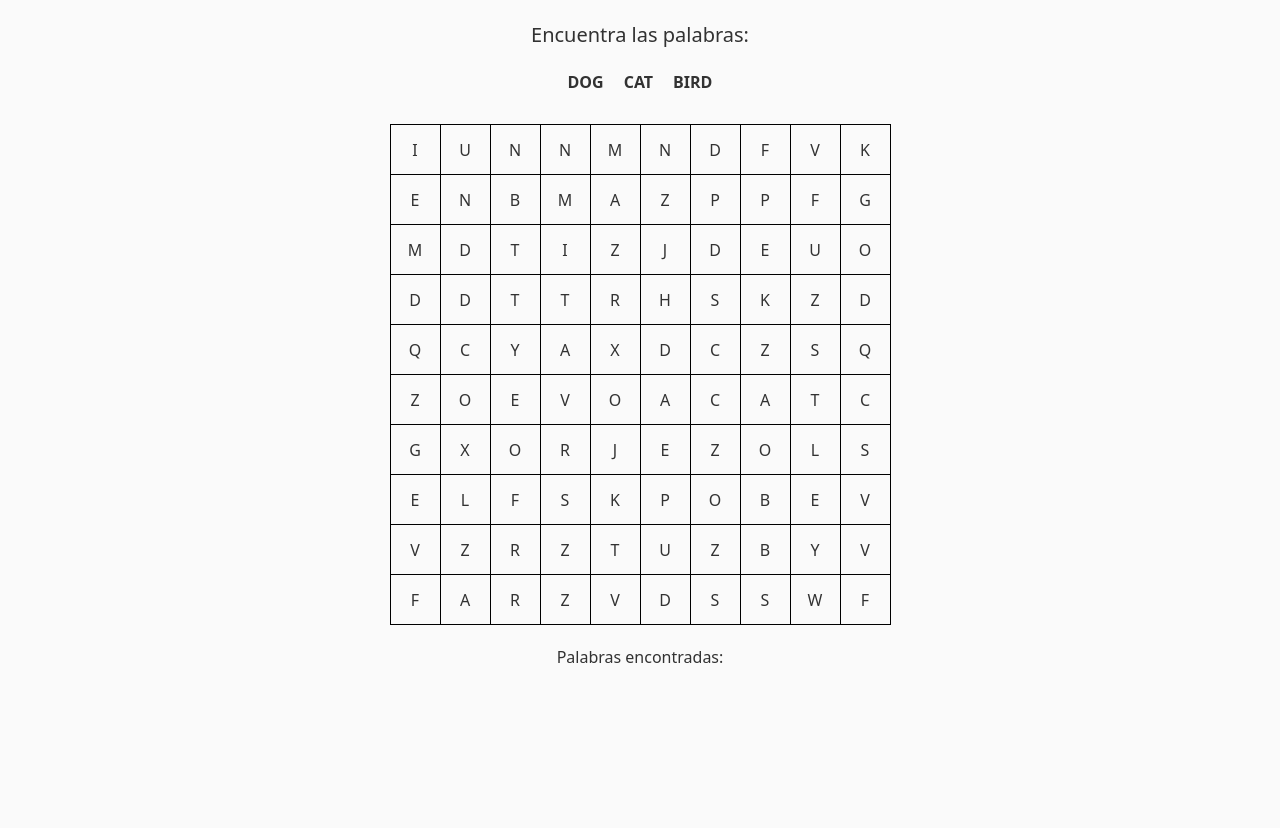
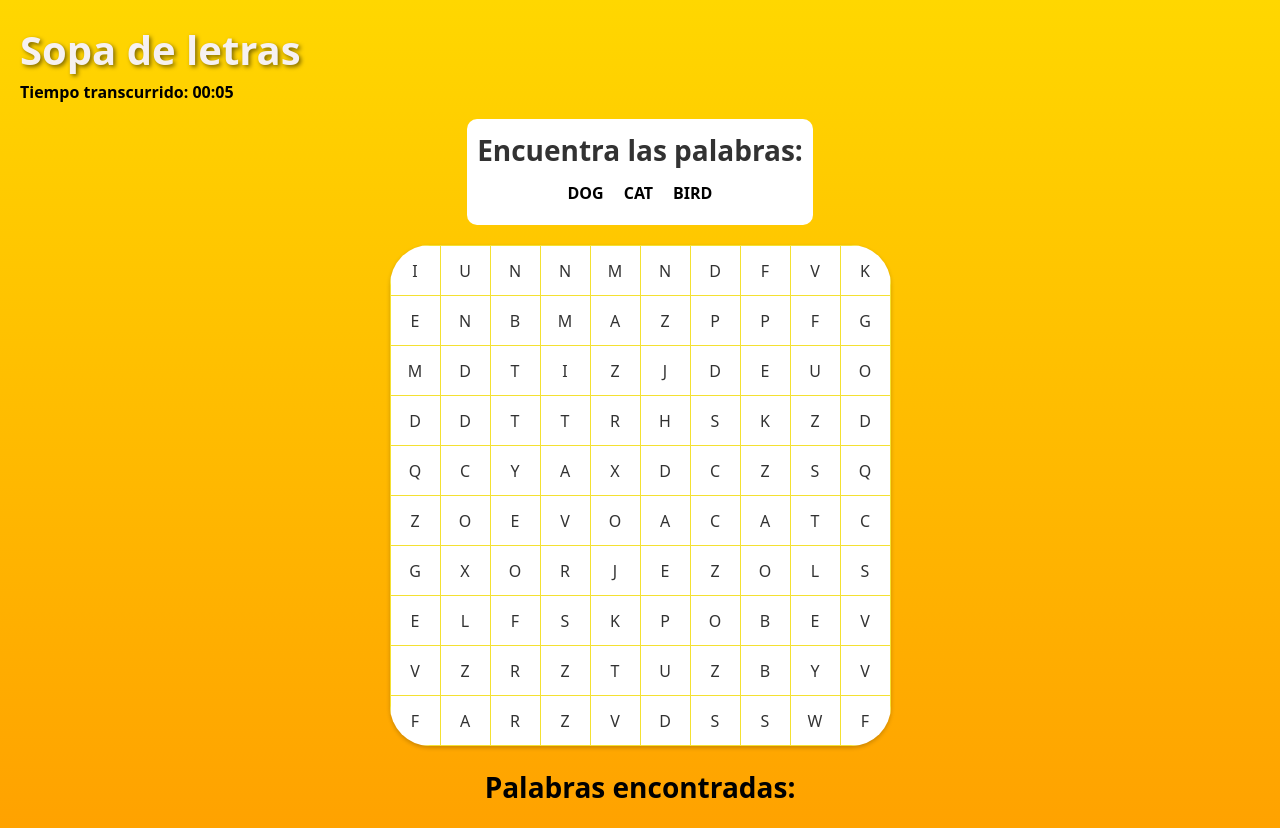
Before and after one commit to AvaibleUser/gamification, an Angular app in the folder client/: page /playsopa in a window 1280 px wide. Before the commit the page ends 800 px from the top, so only its background shows below. Built offline with nearby package versions, Linux system fonts and the light colour scheme.

Commit message:
board colors

```diff
--- a/client/src/app/gameTwo/game-sopa/game-sopa.component.css
+++ b/client/src/app/gameTwo/game-sopa/game-sopa.component.css
@@ -1,11 +1,39 @@
+:host {
+  display: flex;
+  flex-direction: column;
+  justify-content: flex-start;
+  min-height: 100vh;
+  background: linear-gradient(to bottom, #FFD700, #ffa200); /* Degradado lineal de dos colores */
+  padding: 20px;
+}
+
 .game-container {
   text-align: center;
-  margin-top: 20px;
+  margin-top: 5px;
 }
 
-h2 {
+.header {
+  justify-content: space-between;
+  margin-bottom: 10px;
+}
+
+.title {
+  font-size: 40px;
+  font-weight: bold;
+  color: rgb(246, 241, 241);
+  text-shadow: 2px 2px 4px rgba(0, 0, 0, 0.5);
+
+}
+
+.timer {
+  font-weight: bold;
+  color: black;
+}
+
+.word-list {
+  display: inline-block;
   font-size: 20px;
-  margin-bottom: 10px;
+  font-weight: bold;
 }
 
 ul {
@@ -18,6 +46,7 @@ li {
   padding: 5px;
   margin: 5px;
   font-weight: bold;
+  color: black;
 }
 
 li.found {
@@ -27,6 +56,11 @@ li.found {
 table {
   border-collapse: collapse;
   margin: 20px auto;
+  background-color: #FFFFFF; /* Tablero blanco */
+  box-shadow: 0 2px 4px rgba(0, 0, 0, 0.2); /* Sombra para un aspecto moderno */
+  border: none; /* Elimina el borde por defecto de la tabla */
+  border-radius: 40px; /* Bordes redondos para el tablero */
+  overflow: hidden; /* Evita que el contenido sobresalga del borde redondeado */
 }
 
 td {
@@ -35,8 +69,49 @@ td {
   text-align: center;
   border: 1px solid black;
   cursor: pointer;
+  transition: transform 0.2s ease-in-out;
+  border-color: #f4e132;
 }
 
 td.selected {
   background-color: yellow;
 }
+
+td:hover,
+td.selected {
+  transform: scale(1.1);
+  background-color: yellow;
+}
+
+h3:only-child {
+  margin-bottom: 20px;
+}
+
+.game-container > h2:first-child {
+  margin-top: 0;
+  font-size: 28px;
+  font-weight: bold;
+  color: black;
+}
+
+.found-words {
+  color: #6b21ab;
+}
+.game-container > h3 {
+  margin-top: 0;
+  font-size: 28px;
+  font-weight: bold;
+  color: black;
+}
+
+.words-container {
+  background-color: #FFFFFF; /* Fondo blanco */
+  padding: 10px; /* Espaciado interno para el contenido */
+  display: inline-block;
+  border-radius: 10px;
+}
+
+.words-container .encuentra {
+  font-size: 28px; /* Tamaño de letra */
+  font-weight: bold; /* Negrita */
+}
--- a/client/src/app/gameTwo/game-sopa/game-sopa.component.html
+++ b/client/src/app/gameTwo/game-sopa/game-sopa.component.html
@@ -1,11 +1,17 @@
+<div class="header">
+  <h3 class="title">Sopa de letras</h3>
+  <h3 class="timer">Tiempo transcurrido: {{ formatTime(timeElapsed) }}</h3>
+</div>
+
 <div class="game-container">
-  <h2>Encuentra las palabras:</h2>
-  <ul>
+  <div class="words-container">
+    <h2 class="encuentra">Encuentra las palabras:</h2>
+    <ul>
     <li *ngFor="let word of wordsToFind" [class.found]="isWordFound(word.toLowerCase())">
       {{ word }}
     </li>
   </ul>
-
+</div>
   <table>
     <tr *ngFor="let row of letters; let rowIndex = index">
       <td *ngFor="let letter of row; let colIndex = index"
@@ -16,7 +22,7 @@
     </tr>
   </table>
 
-  <h3>Palabras encontradas:</h3>
+  <h3 class="found-words">Palabras encontradas:</h3>
   <ul>
     <li *ngFor="let word of foundWords">{{ word }}</li>
   </ul>
--- a/client/src/app/gameTwo/game-sopa/game-sopa.component.ts
+++ b/client/src/app/gameTwo/game-sopa/game-sopa.component.ts
@@ -9,16 +9,47 @@ export class GameSopaComponent {
   size = 10; // Tamaño del tablero
   alphabet = 'ABCDEFGHIJKLMNOPQRSTUVWXYZ'; // Alfabeto para generar letras aleatorias
   letters: string[][] = [];
+
+  //Arreglo que tiene las palabras
   wordsToFind: string[] = ['DOG', 'CAT', 'BIRD'];
   selectedLetters: { row: number, col: number }[] = [];
   foundWords: string[] = []; // Palabras encontradas
   gameFinished = false;
+  selectedWord: string = '';
+
+  //Variables para el tiempo
+  timeElapsed = 0; // Tiempo transcurrido en segundos
+  timerInterval: any; // Variable para almacenar el intervalo del temporizador
 
   constructor() {}
 
   ngOnInit(): void {
     this.generateBoard();
+    this.startTimer();
   }
+
+//-----------------------------------------VARIABLES DEL TIEMPO
+startTimer(): void {
+  this.timerInterval = setInterval(() => {
+    this.timeElapsed++;
+  }, 1000);
+}
+
+stopTimer(): void {
+  clearInterval(this.timerInterval);
+}
+
+formatTime(time: number): string {
+  const minutes = Math.floor(time / 60);
+  const seconds = time % 60;
+  return `${this.padTime(minutes)}:${this.padTime(seconds)}`;
+}
+
+padTime(time: number): string {
+  return time < 10 ? `0${time}` : `${time}`;
+}
+
+//-------------------------------------LOGIA DEL Tablero
 
   generateBoard(): void {
     this.letters = [];
@@ -115,6 +146,7 @@ export class GameSopaComponent {
     }
   }
 
+ //----------------------------------------------------------------Logica del la seleccion de palabras
   selectLetter(rowIndex: number, colIndex: number): void {
     const letterAlreadySelected = this.selectedLetters.some(
       (letter) => letter.row === rowIndex && letter.col === colIndex
@@ -128,16 +160,38 @@ export class GameSopaComponent {
       this.selectedLetters.push({ row: rowIndex, col: colIndex });
     }
 
+    // Actualizar la palabra seleccionada actualmente
+    this.selectedWord = this.findWordFromLetters();
+
+    // Verificar si se ha seleccionado una palabra completa
+    if (this.selectedWord && this.selectedLetters.length === this.selectedWord.length) {
+      console.log("Has encontrado una palabra");
+      if (this.isWordFound(this.selectedWord)) {
+
+      }
+    }
+
+    // Verificar si se han encontrado todas las palabras
     this.checkSelectedWords();
+  }
+
+  findWordFromLetters(): string {
+    let word = '';
+    const sortedLetters = this.selectedLetters.sort((a, b) => a.row - b.row || a.col - b.col);
+
+    for (const letter of sortedLetters) {
+      word += this.letters[letter.row][letter.col];
+    }
+
+    return word;
   }
 
   checkSelectedWords(): void {
     const selectedWords: string[] = [];
 
     for (const word of this.wordsToFind) {
-      const foundWord = this.findWord(word.toUpperCase()); // Convertir la palabra a mayúsculas
-      if (foundWord && !selectedWords.includes(foundWord)) {
-        selectedWords.push(foundWord);
+      if (this.isWordFound(word.toUpperCase())) {
+        selectedWords.push(word);
       }
     }
 
@@ -150,6 +204,9 @@ export class GameSopaComponent {
       }
     }
 
+    // Verificar si se ha encontrado la palabra seleccionada completamente
+    const selectedWordFound = this.foundWords.includes(this.selectedWord);
+
     // Verificar si se han encontrado todas las palabras
     const lowercaseWordsToFind = this.wordsToFind.map(word => word.toLowerCase());
     const lowercaseFoundWords = this.foundWords.map(word => word.toLowerCase());
@@ -157,8 +214,17 @@ export class GameSopaComponent {
 
     if (allWordsFound) {
       this.gameFinished = true;
+      this.stopTimer();
+      const finalTime = this.formatTime(this.timeElapsed);
       console.log("Has encontrado todas las palabras");
-      alert('Has encontrado todas las palabras');
+//      alert('Has encontrado todas las palabras');
+      alert(`¡Has encontrado todas las palabras!\nTiempo final: ${finalTime}`);
+    } else if (selectedWordFound) {
+      console.log("Has encontrado una palabra");
+      // Mostrar la palabra encontrada solo si se han seleccionado todas las letras
+      if (this.selectedWord.length === selectedWords.find(word => word === this.selectedWord)?.length) {
+      //  alert(`Has encontrado la palabra: ${this.selectedWord}`);
+      }
     }
   }
 
@@ -206,7 +272,6 @@ export class GameSopaComponent {
   isWord(word: string): boolean {
     const lowercaseWord = word.toLowerCase();
     return this.wordsToFind.map(w => w.toLowerCase()).includes(lowercaseWord);
-
   }
 
   findWord(word: string): string | null {
@@ -268,7 +333,7 @@ export class GameSopaComponent {
   }
 
   isWordFound(word: string): boolean {
-    const lowercaseWord = word.toLowerCase();
-    return this.foundWords.includes(lowercaseWord);
+    return this.foundWords.includes(word.toUpperCase());
   }
+
 }
```
